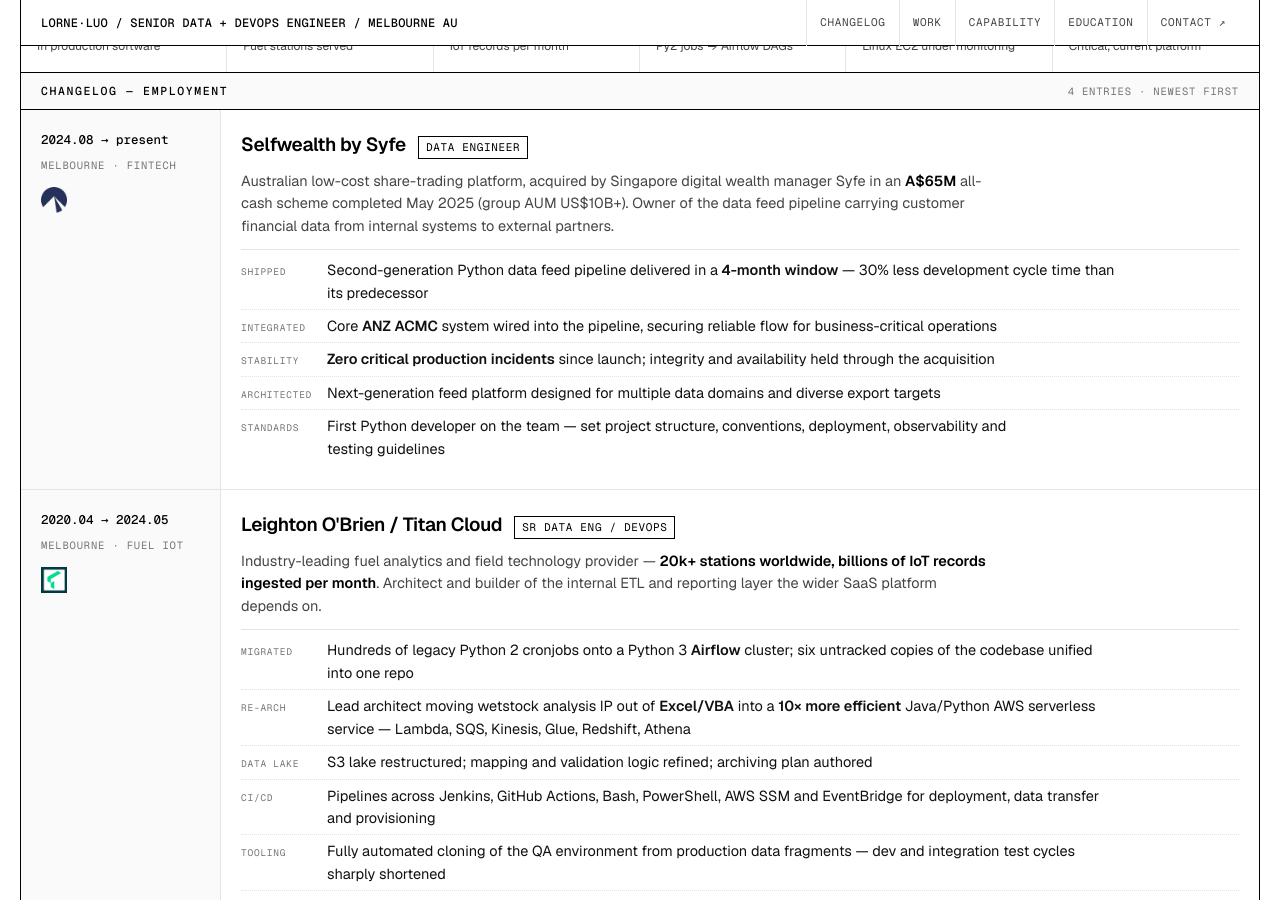
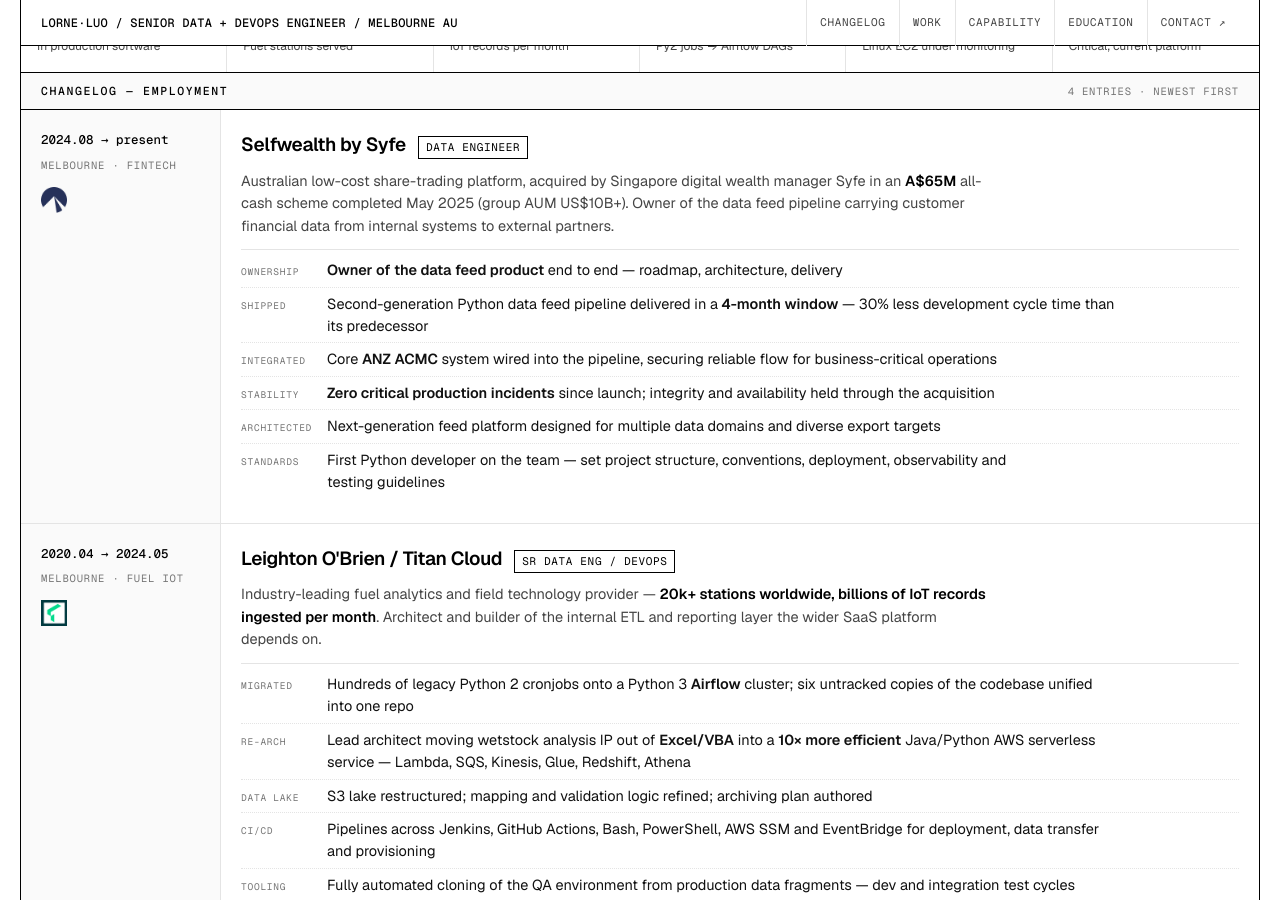
Before and after one commit to lorne-luo/lorne-luo.github.io, a Jekyll site: the page built from index.html, in a window 1280 px wide and 900 px high, scrolled down 409 px. Built offline with Jekyll 4.4.1, drawn with Linux system fonts in a browser that asks for light colours.

Commit message:
feat: add data feed product ownership to Syfe entry

```diff
--- a/index.html
+++ b/index.html
@@ -49,6 +49,7 @@
       manager Syfe in an <b>A$65M</b> all-cash scheme completed May 2025 (group AUM US$10B+). Owner of the
       data feed pipeline carrying customer financial data from internal systems to external partners.</p>
       <ul class="ch">
+        <li><span class="t">OWNERSHIP</span><span class="d"><b>Owner of the data feed product</b> end to end — roadmap, architecture, delivery</span></li>
         <li><span class="t">SHIPPED</span><span class="d">Second-generation Python data feed pipeline delivered in a <b>4-month window</b> — 30% less development cycle time than its predecessor</span></li>
         <li><span class="t">INTEGRATED</span><span class="d">Core <b>ANZ ACMC</b> system wired into the pipeline, securing reliable flow for business-critical operations</span></li>
         <li><span class="t">STABILITY</span><span class="d"><b>Zero critical production incidents</b> since launch; integrity and availability held through the acquisition</span></li>
```
